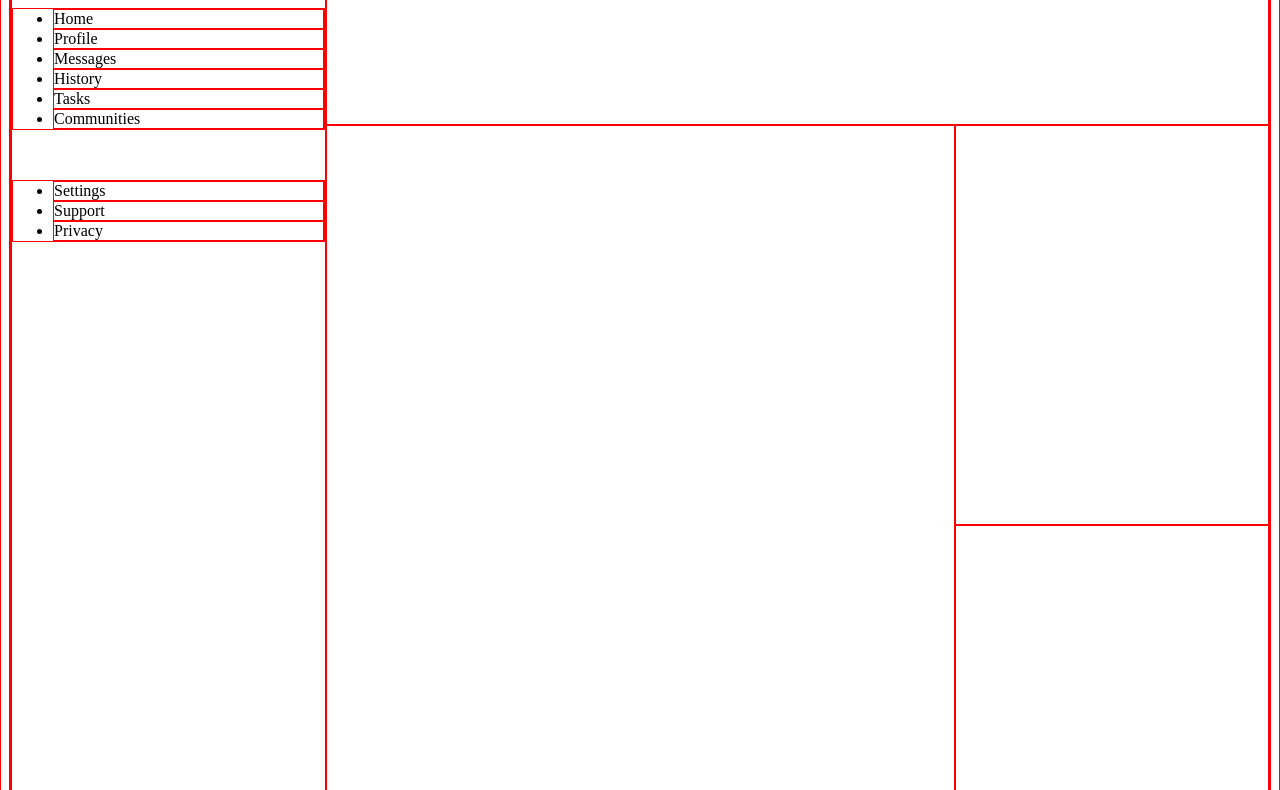
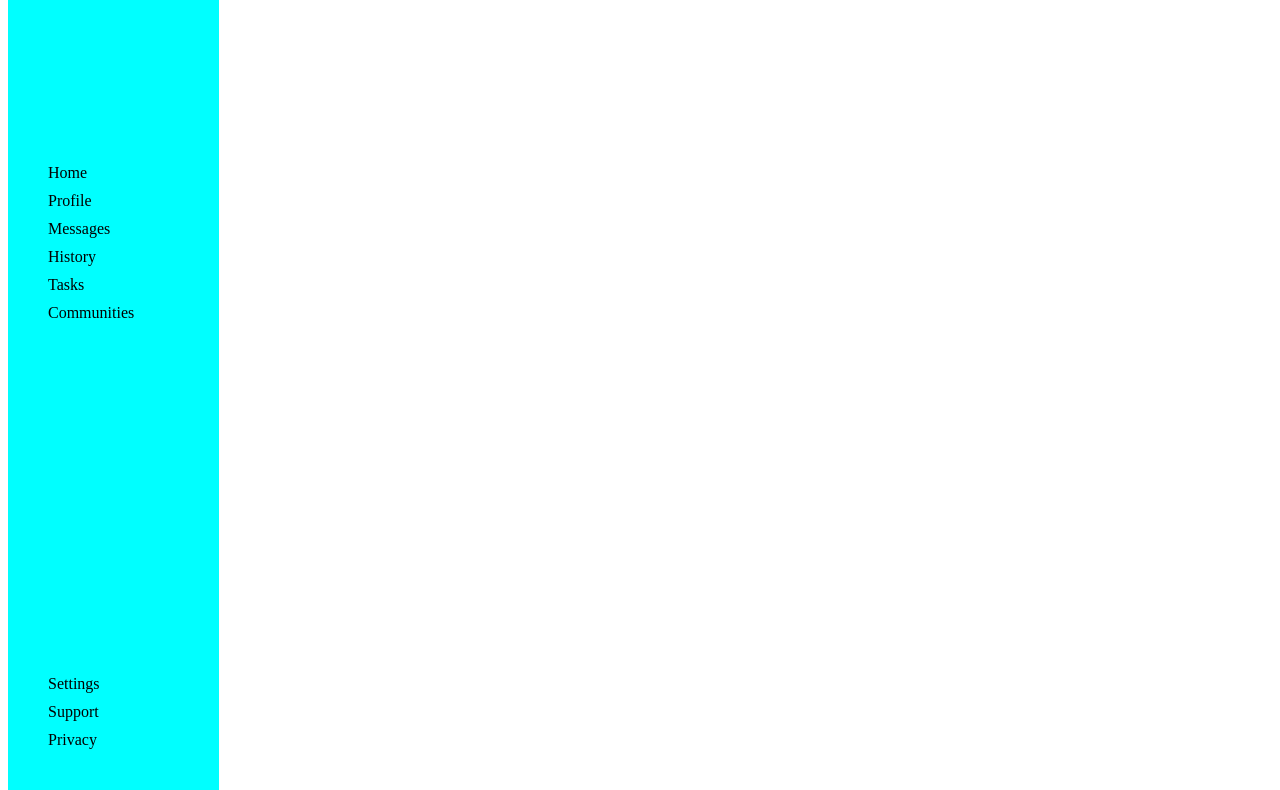
Before and after one commit to Klon3r/the-odin-project, a plain HTML site: page index.html in a window 1280 px wide. Shown: the part 86-876 px from the top of the page. Drawn offline with Linux system fonts and the light colour scheme.

Commit message:
Placeholder styling for sidebar

```diff
--- a/style.css
+++ b/style.css
@@ -1,17 +1,17 @@
 * {
-  border: 1px solid red;
+  /* border: 1px solid red; */
 }
 
 .admin-dashboard {
   display: grid;
-  grid-template-columns: repeat(4, minmax(200px, 1fr));
+  grid-template-columns: repeat(6, minmax(200px, 1fr));
   grid-template-rows: repeat(5, minmax(200px, 1fr));
   grid-template-areas:
-  "sidebar header header header"
-  "sidebar info info announcements"
-  "sidebar info info announcements"
-  "sidebar info info trending"
-  "sidebar info info trending" ;
+  "sidebar header header header header header"
+  "sidebar info info info info announcements"
+  "sidebar info info info info announcements"
+  "sidebar info info info info trending"
+  "sidebar info info info info trending" ;
 }
 
 .header {
@@ -20,6 +20,14 @@
 
 .sidebar {
   grid-area: sidebar;
+  display: grid;
+  background-color: aqua;
+}
+
+.sidebar ul li {
+  list-style: none;
+  margin-bottom: 10px;
+  cursor: pointer;
 }
 
 .info {
```
